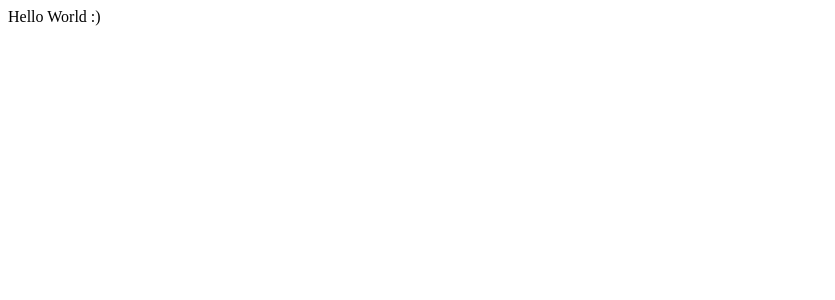
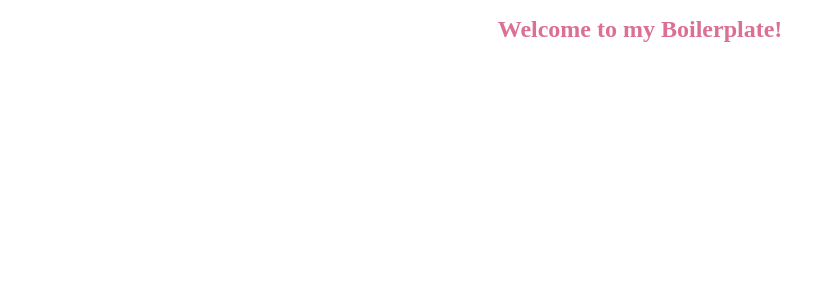
Before and after one commit to avglass/Agro, a React app: page / in a window 1280 px wide. Shown: the top 300 px of the page, without its empty margins (0-835 px from the left). Built offline with nearby package versions, Linux system fonts and the light colour scheme.

Commit message:
added styled-components

```diff
--- a/package.json
+++ b/package.json
@@ -26,6 +26,7 @@
   "dependencies": {
     "react": "^16.9.0",
     "react-dom": "^16.9.0",
-    "react-router-dom": "^5.0.1"
+    "react-router-dom": "^5.0.1",
+    "styled-components": "^4.3.2"
   }
 }
--- a/src/App.js
+++ b/src/App.js
@@ -1,7 +1,18 @@
 import React from 'react';
+import styled from 'styled-components';
+
+const Title = styled.h1`
+  font-size: 1.5em;
+  text-align: center;
+  color: palevioletred;
+`;
 
 export const App = () => (
     <div>
-        Hello World :)
+        <Title>
+            Welcome to my Boilerplate!
+        </Title>
+
+
     </div>
 );
```
Also changed, not shown: 1 other file (tests, documents, lock files or other folders).
